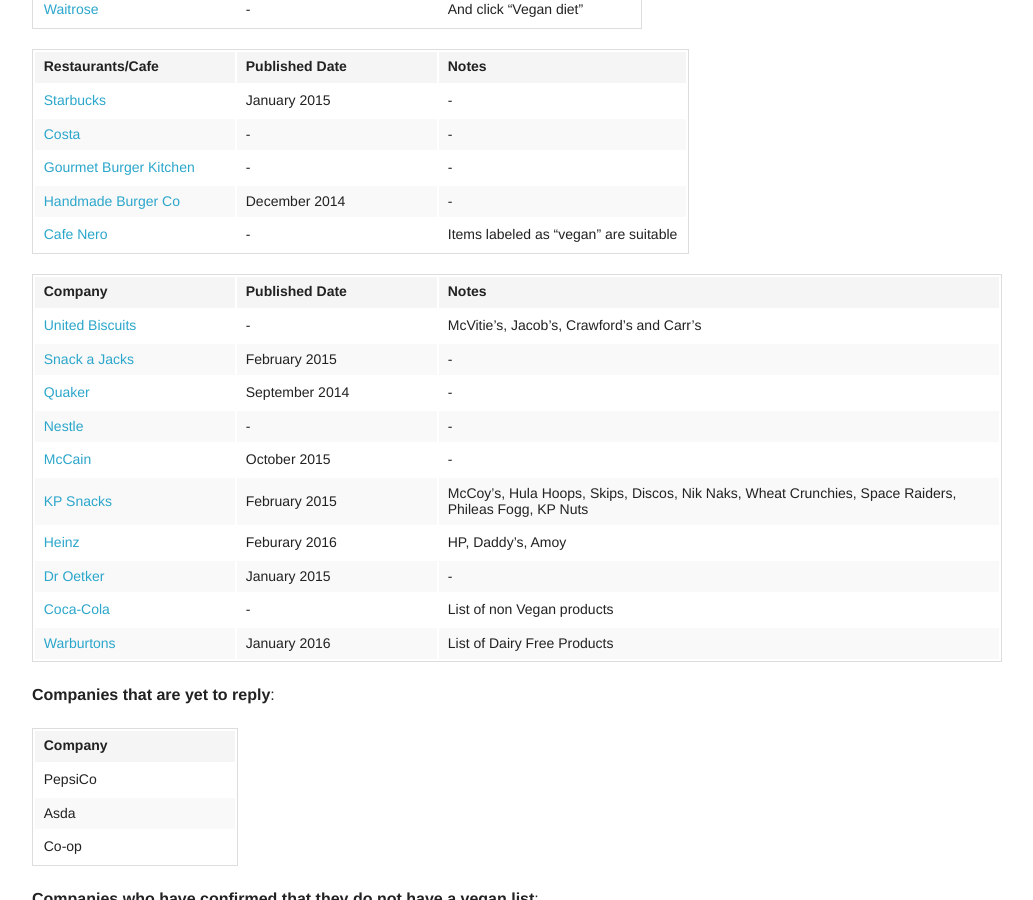
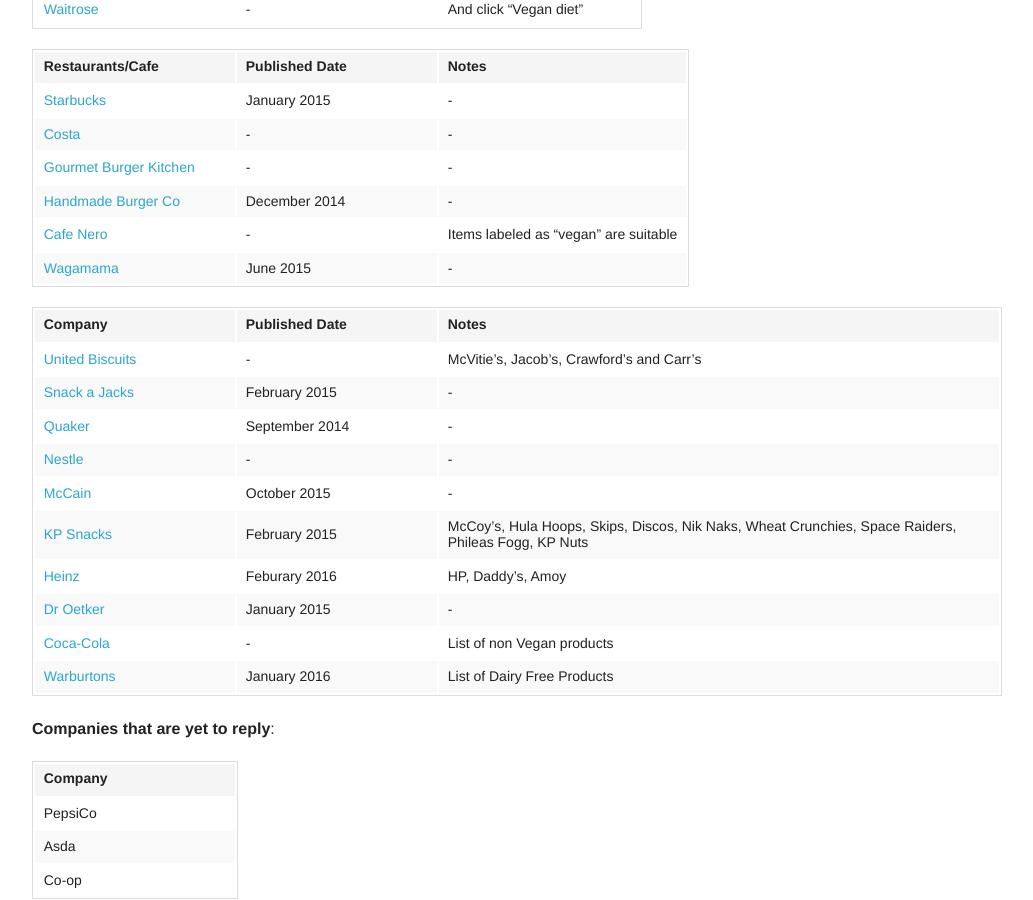
Before and after one commit to scottrobertson/scottrobertson.me, a Jekyll site: the page built from _posts/2015-01-22-uk-brands-vegan-lists.markdown, in a window 1280 px wide and 900 px high, scrolled down 446 px. Shown: the whole window, without its empty margins (123-1156 px from the left). Built offline with Jekyll 4.4.1, drawn with Linux system fonts in a browser that asks for light colours; nearby versions of some CDN libraries; comment, search, counter and statistics services are not loaded.

Commit message:
Add Wagamama

```diff
--- a/_posts/2015-01-22-uk-brands-vegan-lists.markdown
+++ b/_posts/2015-01-22-uk-brands-vegan-lists.markdown
@@ -25,6 +25,7 @@
 [Gourmet Burger Kitchen](http://goo.gl/t5ntjT) | -              | -
 [Handmade Burger Co](http://goo.gl/LRzxrn)     | December 2014  | -
 [Cafe Nero](http://goo.gl/ZUMEXq)              | -              | Items labeled as "vegan" are suitable
+[Wagamama](http://goo.gl/bxqT9A)               | June 2015      | -
 
 Company                                        | Published Date | Notes
 -----------------------------------------------|----------------|------
```
